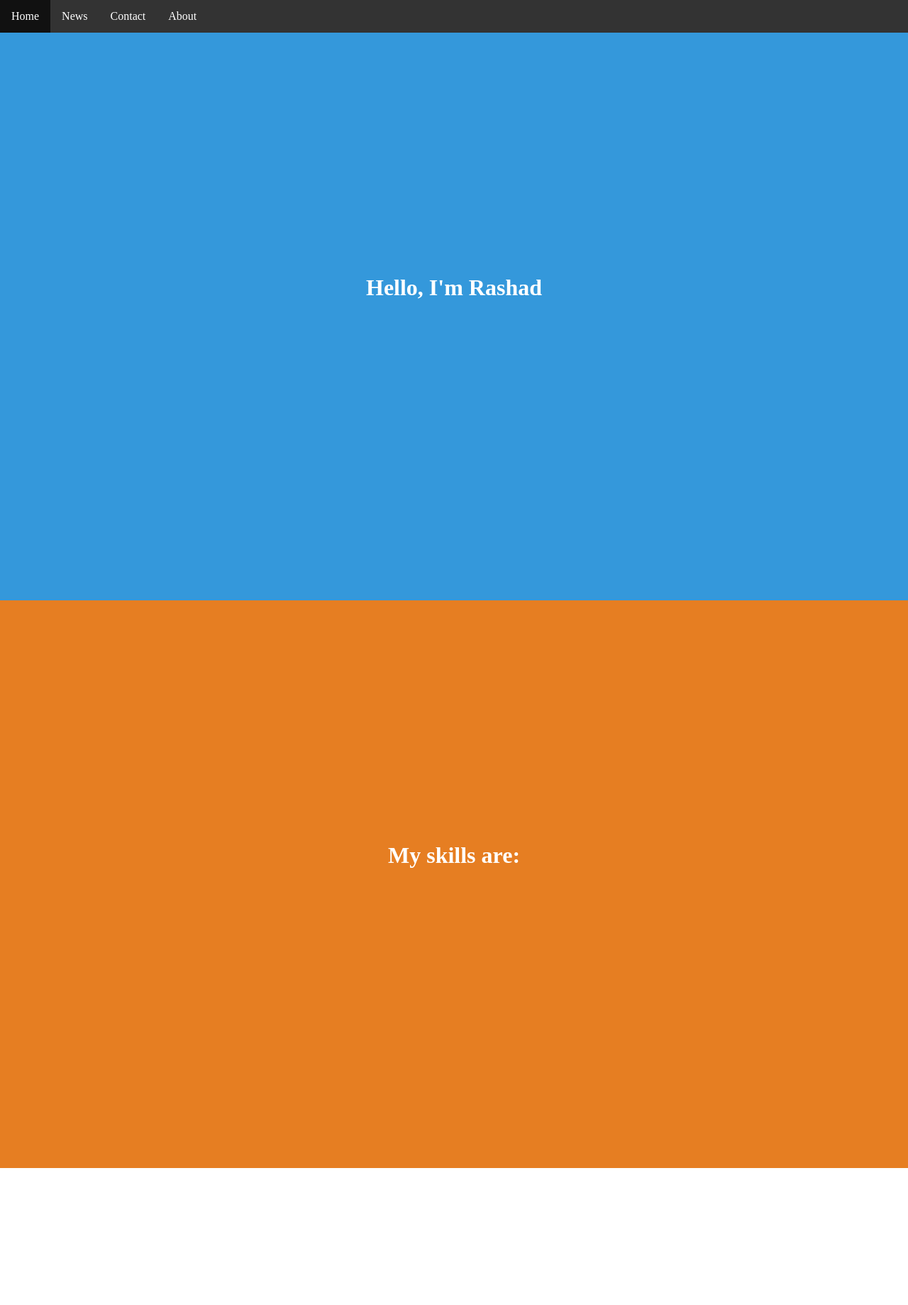
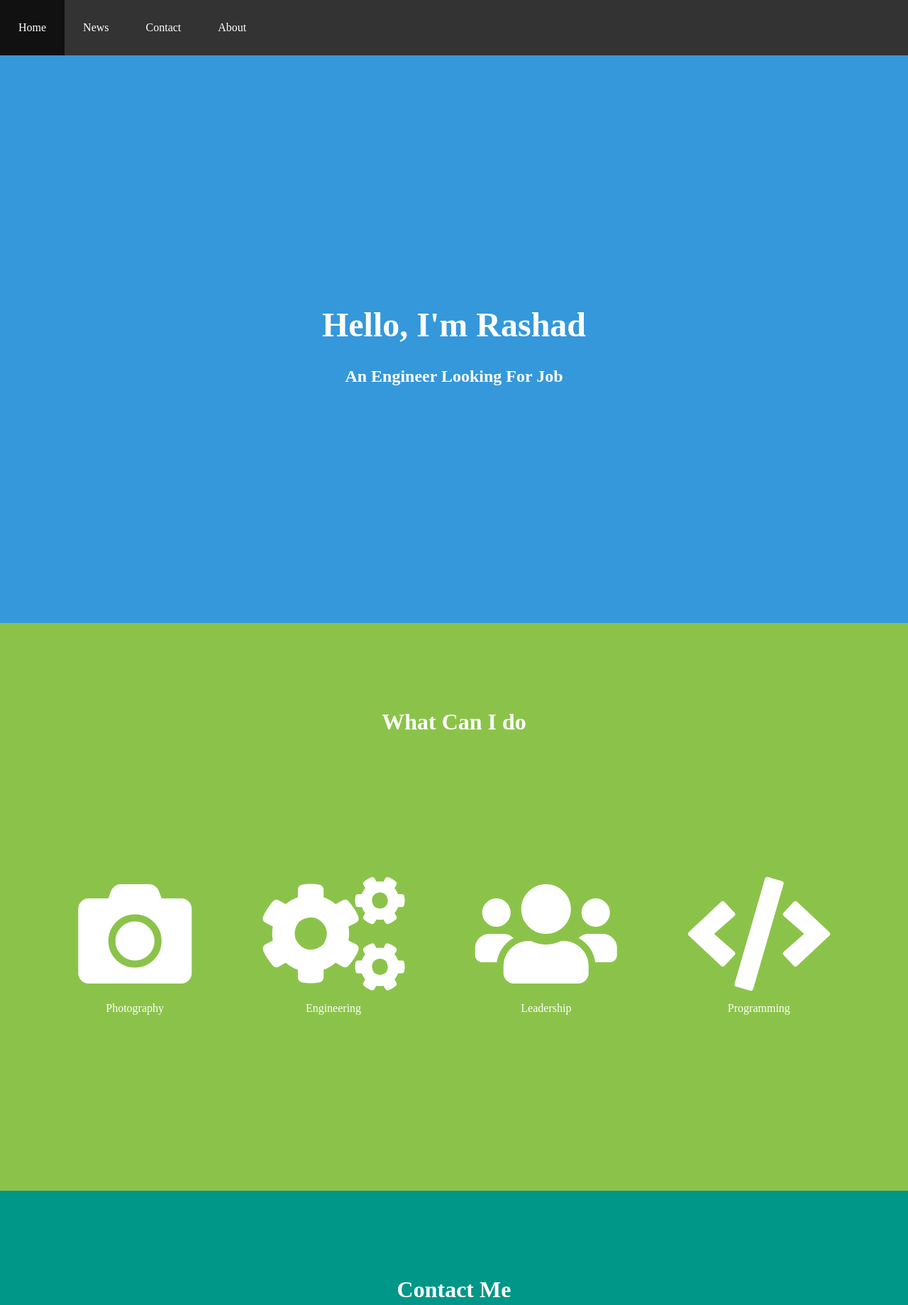
Before and after one commit to mfrashad/portfolio-workshop, a plain HTML site: page index.html in a window 1280 px wide. Shown: the whole page at 71% size. Before the commit the page ends 1646 px from the top, so only its background shows below. Drawn offline with Linux system fonts and the light colour scheme.

Commit message:
Create the website

```diff
--- a/index.css
+++ b/index.css
@@ -28,7 +28,7 @@ li a {
     display: block;
     color: white;
     text-align: center;
-    padding: 14px 16px;
+    padding: 30px 26px;
     text-decoration: none;
 }
 
@@ -38,8 +38,52 @@ li a:hover {
 }
 #welcome-div {
     background-color: #3498db;
+    font-size: 1.5em;
 }
 
 #skills-div {
-    background-color: #e67e22;
+    background-color: #8BC34A;
+    padding: 100px 100px;
 }
+i {
+    font-size: 10em;
+}
+
+#skills-div h1 {
+    margin-bottom: 150px;
+}
+
+.flexbox-container {
+    display: flex;
+    flex-direction: row;
+    justify-content: center;
+}
+
+#skills-div .skill {
+    margin: 50px;
+}
+
+#contact-div {
+    padding: 100px 100px;
+    background-color: #009688;
+}
+
+#contact-div a {
+    margin: 60px;
+}
+
+#contact-div a:link {
+    color: white
+}
+
+#contact-div a:visited {
+    color: white;
+}
+
+#contact-div a:hover {
+    color: #00BCD4;
+}
+
+#contact-div h1 {
+    margin-bottom: 120px;
+}
--- a/index.html
+++ b/index.html
@@ -2,10 +2,11 @@
     <head>
         <link rel="stylesheet" href="index.css">
         <link rel="stylesheet" href="https://fonts.googleapis.com/icon?family=Material+Icons">
+        <link rel="stylesheet" href="https://use.fontawesome.com/releases/v5.3.1/css/all.css" integrity="sha384-mzrmE5qonljUremFsqc01SB46JvROS7bZs3IO2EmfFsd15uHvIt+Y8vEf7N7fWAU" crossorigin="anonymous">
     </head>
     <body>
         <ul>
-          <li><a href="default.asp">Home</a></li>
+          <li><a href="#welcome-div">Home</a></li>
           <li><a href="news.asp">News</a></li>
           <li><a href="contact.asp">Contact</a></li>
           <li><a href="about.asp">About</a></li>
@@ -13,9 +14,45 @@
 
         <div id="welcome-div" class="section">
             <h1>Hello, I'm Rashad</h1>
+            <h4>An Engineer Looking For Job</h4>
         </div>
         <div id="skills-div" class="section">
-            <h1>My skills are:</h1>
+            <h1>What Can I do</h1>
+            <div class="flexbox-container">
+                <div class="skill">
+                    <i class="fas fa-camera"></i>
+                    <p>Photography</p>
+                </div>
+                <div class="skill">
+                    <i class="fas fa-cogs"></i>
+                    <p>Engineering</p>
+                </div>
+                <div class="skill">
+                    <i class="fas fa-users"></i>
+                    <p>Leadership</p>
+                </div>
+                <div class="skill">
+                    <i class="fas fa-code"></i>
+                    <p>Programming</p>
+                </div>
+            </div>
+        </div>
+        <div id="contact-div" class="section">
+            <h1>Contact Me</h1>
+            <div class="flexbox-container">
+                <a href="#href">
+                    <i class="fas fa-facebook-square"></i>
+                </a>
+                <a href="#href">
+                    <i class="fas fa-linkedin"></i>
+                </a>
+                <a href="#href">
+                    <i class="fas fa-twitter-square"></i>
+                </a>
+                <a href="#href">
+                    <i class="fas fa-google-plus-square"></i>
+                </a>
+            </div>
         </div>
     </body>
 </html>
```
